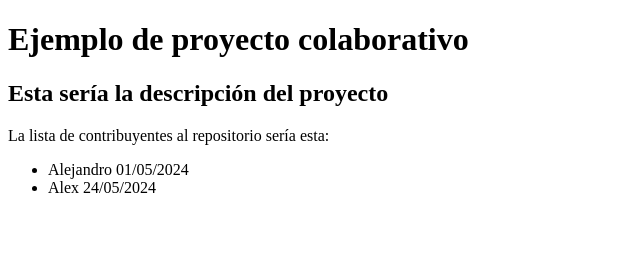
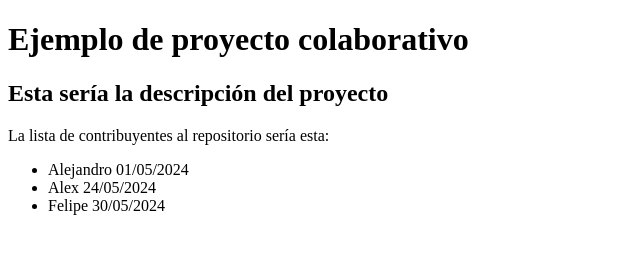
Before and after one commit to Grancanash-sec/proyecto1-copy, a plain HTML site: page index.html in a window 1280 px wide. Shown: the whole page, without its empty margins (0-640 px from the left). Drawn offline with Linux system fonts and the light colour scheme.

Commit message:
Añadiendo otro colaborador

```diff
--- a/index.html
+++ b/index.html
@@ -13,6 +13,7 @@
         <ul>
             <li>Alejandro 01/05/2024</li>
             <li>Alex 24/05/2024</li>
+            <li>Felipe 30/05/2024</li>
         </ul>
     </header>
 </body>
```
